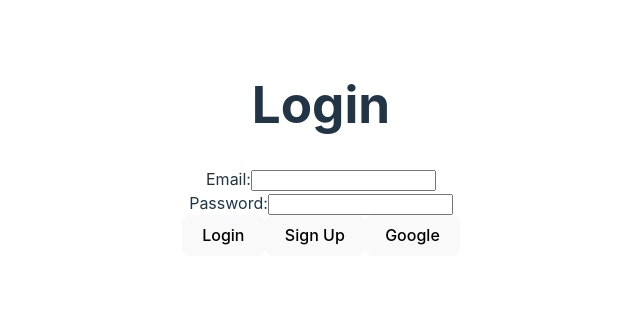
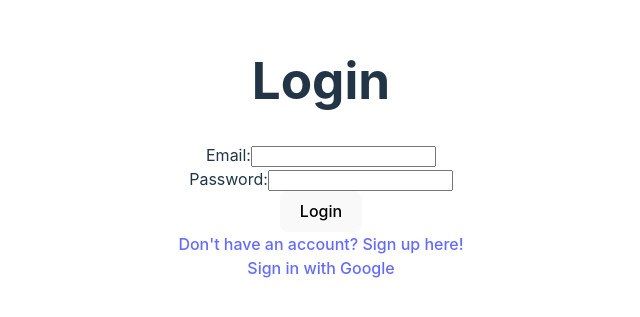
Before and after one commit to starwarsnerd77/Pair-Programming-Online, a React (Vite) app in the folder hosting/: page /login in a window 1280 px wide. Shown: the part 251-568 px from the top of the page, without its empty margins (319-959 px from the left). Built offline with nearby package versions, Linux system fonts and the light colour scheme; no server answers.

Commit message:
fixed some ui for authentication

```diff
--- a/hosting/src/components/Login.tsx
+++ b/hosting/src/components/Login.tsx
@@ -41,8 +41,12 @@ export const Login = () => {
                 />
             </div>
             <button onClick={() => login()}>Login</button>
-            <button onClick={() => navigate("/signup")}>Sign Up</button>
-            <button onClick={() => signInWithRedirect(auth, provider)}>Google</button>
+            <div>
+                <a onClick={() => navigate("/signup")}>Don't have an account? Sign up here!</a>
+            </div>
+            <div>
+                <a onClick={() => signInWithRedirect(auth, provider)}>Sign in with Google</a>
+            </div>
         </div>
     )
 }
--- a/hosting/src/components/Signup.tsx
+++ b/hosting/src/components/Signup.tsx
@@ -2,11 +2,14 @@ import { useState } from "react";
 import { auth } from "../lib/firebase";
 import { createUserWithEmailAndPassword } from "firebase/auth";
 import { useNavigate } from "react-router-dom";
+import { signInWithRedirect, GoogleAuthProvider } from "firebase/auth";
+
 
 export const Signup = () => {
   const [email, setEmail] = useState('');
   const [password, setPassword] = useState('');
   const navigate = useNavigate();
+  const provider = new GoogleAuthProvider();
 
   function signup() {
     createUserWithEmailAndPassword(auth, email, password)
@@ -37,7 +40,12 @@ export const Signup = () => {
         />
       </div>
       <button onClick={() => signup()}>Sign Up</button>
-      <button onClick={() => navigate("/login")}>Login</button>
+      <div>
+        <a onClick={() => navigate("/login")}>Already have an account? Log in here!</a>
+      </div>
+      <div>
+        <a onClick={() => signInWithRedirect(auth, provider)}>Sign in with Google</a>
+      </div>
     </div>
   );
 }
```
